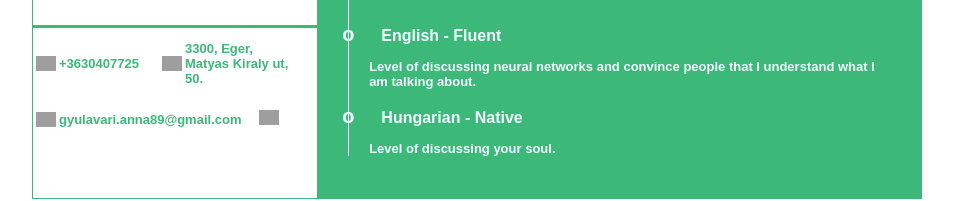
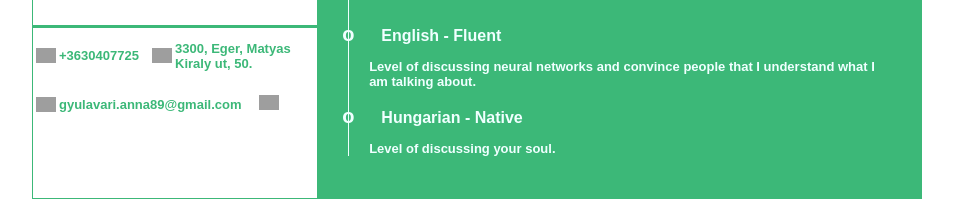
Before and after one commit to sisanny/sisanny.github.io, a plain HTML site: page index.html in a window 1280 px wide. Shown: the part 869-1070 px from the top of the page, without its empty margins (163-1116 px from the left). Drawn offline with Linux system fonts and the light colour scheme; grey boxes are pictures that could not be loaded; a web font is replaced by a local one.

Commit message:
cv update

```diff
--- a/style.css
+++ b/style.css
@@ -149,11 +149,11 @@ h1 {
 
 .pcontacts1 {
   width: 80px;
-  margin-right: 20px;
+  margin-right: 10px;
 }
 
 .pcontacts2 {
-  width: 110px;
+  width: 120px;
   margin-right: 20px;
 
 }
```
